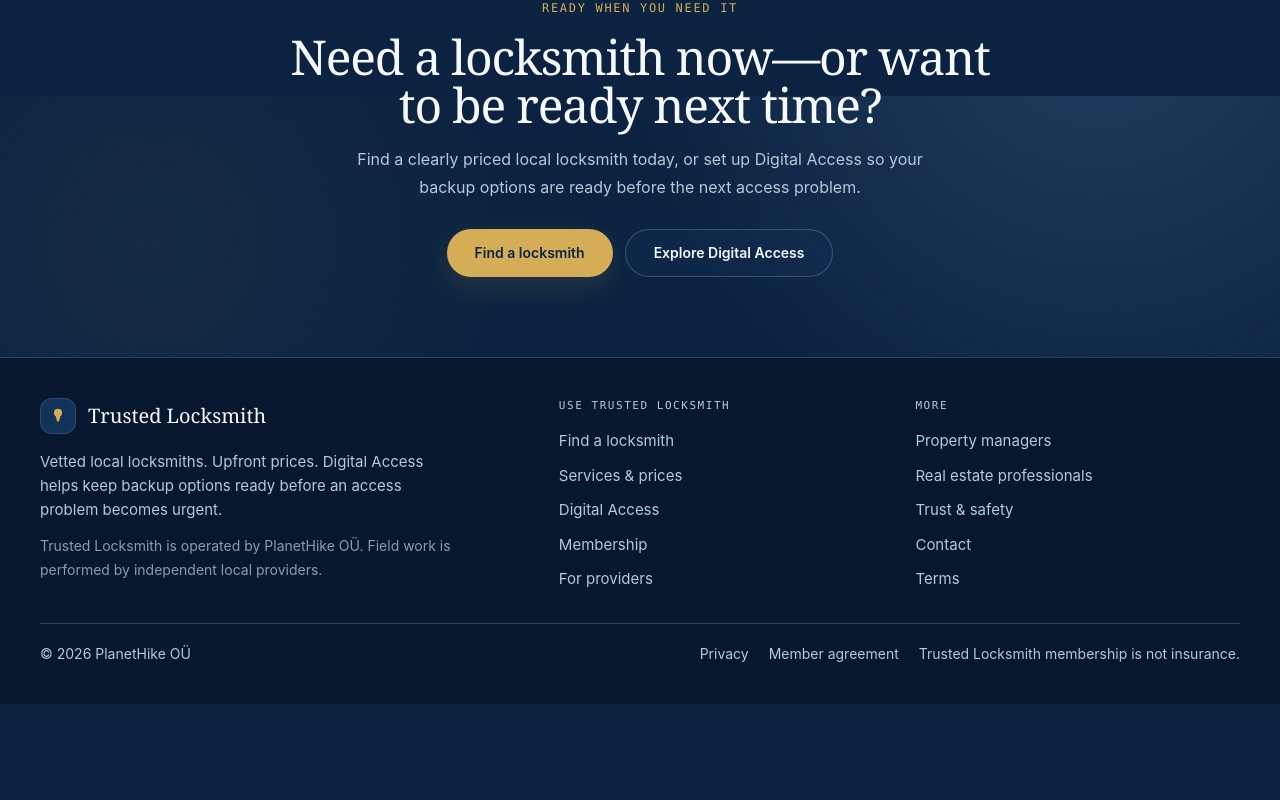
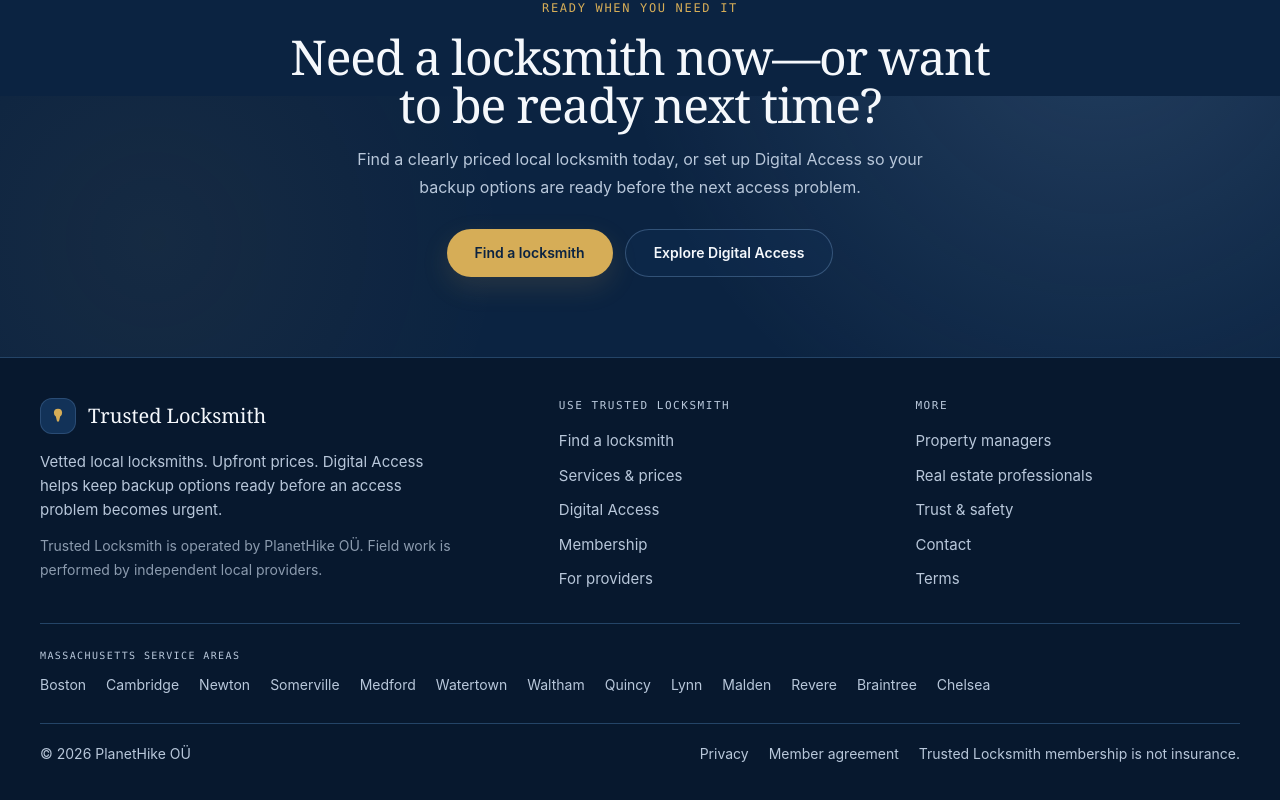
Before and after one commit to unikmo/Keepwell, a Next.js app: page / in a window 1280 px wide. Shown: the part 3104-3904 px from the top of the page. Before the commit the page ends 3808 px from the top, so only its background shows below. Built offline with nearby package versions, Linux system fonts and the light colour scheme; no server answers; the database is empty.

Commit message:
Link Massachusetts locksmith markets from site footer

```diff
--- a/src/components/Footer.tsx
+++ b/src/components/Footer.tsx
@@ -1,5 +1,21 @@
 import Link from "next/link";
 import { Keyhole } from "./Keyhole";
+
+const MASSACHUSETTS_MARKETS = [
+  ["Boston", "/boston-ma"],
+  ["Cambridge", "/cambridge-ma"],
+  ["Newton", "/newton-ma"],
+  ["Somerville", "/somerville-ma"],
+  ["Medford", "/medford-ma"],
+  ["Watertown", "/watertown-ma"],
+  ["Waltham", "/waltham-ma"],
+  ["Quincy", "/quincy-ma"],
+  ["Lynn", "/lynn-ma"],
+  ["Malden", "/malden-ma"],
+  ["Revere", "/revere-ma"],
+  ["Braintree", "/braintree-ma"],
+  ["Chelsea", "/chelsea-ma"],
+] as const;
 
 export function Footer() {
   return (
@@ -43,7 +59,16 @@ export function Footer() {
           />
         </div>
 
-        <div className="mt-8 flex flex-col gap-3 border-t border-line/70 pt-5 text-sm text-parchment-dim sm:flex-row sm:items-center sm:justify-between">
+        <div className="mt-8 border-t border-line/70 pt-6">
+          <div className="font-mono text-[10px] uppercase tracking-[.14em] text-parchment-dim">Massachusetts service areas</div>
+          <div className="mt-3 flex flex-wrap gap-x-5 gap-y-2 text-sm">
+            {MASSACHUSETTS_MARKETS.map(([label, href]) => (
+              <Link key={href} href={href} className="text-parchment-dim transition hover:text-parchment">{label}</Link>
+            ))}
+          </div>
+        </div>
+
+        <div className="mt-7 flex flex-col gap-3 border-t border-line/70 pt-5 text-sm text-parchment-dim sm:flex-row sm:items-center sm:justify-between">
           <span>&copy; {new Date().getFullYear()} PlanetHike OÜ</span>
           <div className="flex flex-wrap gap-x-5 gap-y-2">
             <Link href="/privacy" className="hover:text-parchment">Privacy</Link>
```
